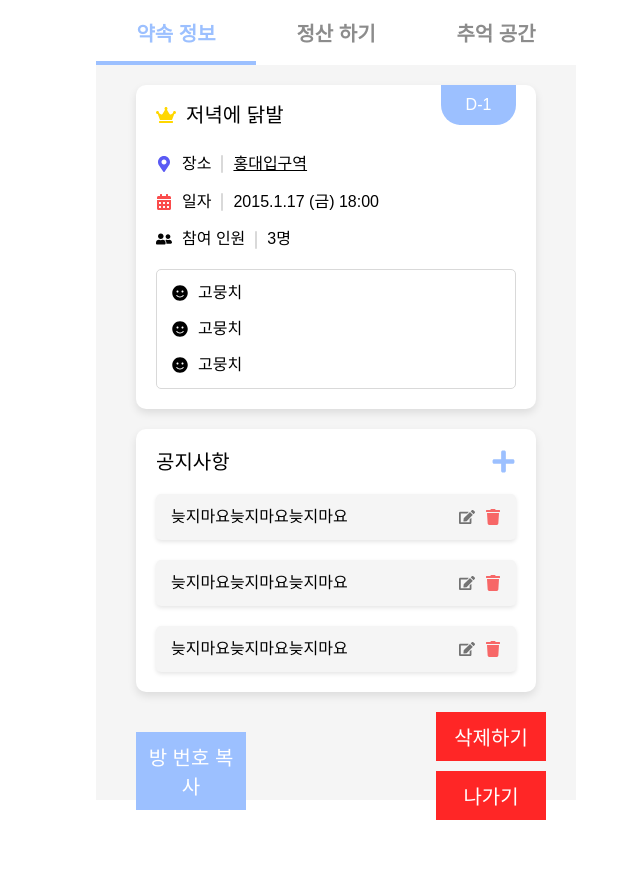
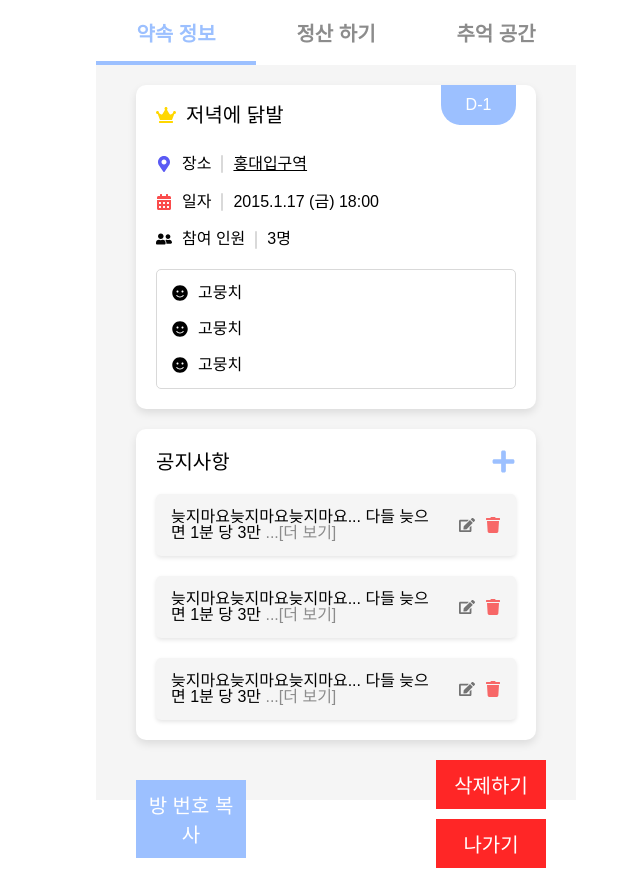
Before and after one commit to FRONT-END-BOOTCAMP-PLUS-3/moongchija, a Next.js app: page /user/appointments/1/information in a window 1280 px wide. Shown: the whole page, without its empty margins (304-944 px from the left). Before the commit the page ends 840 px from the top, so only its background shows below. Built offline with nearby package versions, Linux system fonts and the light colour scheme; a web font is replaced by a local one.

Commit message:
[style] 상세페이지 공지사항 더보기/접기 및 모달창 스타일 수정

```diff
--- a/app/user/appointments/[id]/components/information/NoticeBox/NoticeBox.module.scss
+++ b/app/user/appointments/[id]/components/information/NoticeBox/NoticeBox.module.scss
@@ -6,6 +6,7 @@
   border-radius: 5px;
   padding: 15px;
   box-shadow: 0 2px 4px rgba(0, 0, 0, 0.1);
+  gap: 20px;
 }
 
 .editIcon {
@@ -16,42 +17,44 @@
 .trashIcon {
   color: rgb(247, 103, 103);
   cursor: pointer;
-
 }
 
-.icons{
+.icons {
   display: flex;
-  gap:10px;
+  gap: 10px;
+}
+
+.toggle {
+  color: var(--grey-4-color);
+  cursor: pointer;
 }
 
 .modalContainer {
   width: 100%;
 }
 
-.title {
+.modalTitle {
   font-size: 20px;
 }
 
-.content {
-  width: 340px;
+.modalContent {
+  width: 360px;
   height: 300px;
   font-size: 16px;
   padding: 10px;
   border: 1px solid var(--grey-6-color);
   border-radius: 5px;
+  resize: none;
+  outline: none;
   margin-top: 20px;
   margin-bottom: 20px;
-  resize: none;
-  outline: none;
 
   &::placeholder {
     color: #898989;
   }
 }
 
-
-
-.editButton{
- display: flex;
- justify-content: center;
+.editButton {
+  display: flex;
+  justify-content: center;
 }
--- a/app/user/appointments/[id]/components/information/NoticeBox/NoticeBox.tsx
+++ b/app/user/appointments/[id]/components/information/NoticeBox/NoticeBox.tsx
@@ -2,10 +2,23 @@ import Modal from "@/components/modal/Modal";
 import styles from "./NoticeBox.module.scss";
 import { FaEdit, FaTrash } from "react-icons/fa";
 import Button from "@/components/button/Button";
-import { useState } from "react";
+import { useState, useMemo, useRef } from "react";
 
 const NoticeBox = () => {
   const [isModalOpen, setIsModalOpen] = useState(false);
+  const [isShowMore, setIsShowMore] = useState(false); // 더보기 열고 닫는 상태
+  const textLimit = useRef(30); // 글자수 제한
+  const content =
+    "늦지마요늦지마요늦지마요... 다들 늦으면 1분 당 3만원입니다.늦지마요늦지마요늦지마요... 다들 늦으면 1분 당 3만원입니다.늦지마요늦지마요늦지마요... 다들 늦으면 1분 당 3만원입니다.";
+
+  const truncatedContent = useMemo(() => {
+    const shortContent = content.slice(0, textLimit.current);
+
+    if (content.length > textLimit.current) {
+      return isShowMore ? content : shortContent;
+    }
+    return content;
+  }, [isShowMore, content]);
 
   const openModal = () => setIsModalOpen(true);
   const closeModal = () => setIsModalOpen(false);
@@ -15,21 +28,38 @@ const NoticeBox = () => {
     closeModal();
   };
 
+  const handleDelete = () => {
+    const confirmation = confirm("삭제하겠습니까?");
+    if (confirmation) {
+      alert("삭제되었습니다");
+    }
+  };
+
   return (
     <>
       <div className={styles.box}>
-        <div>늦지마요늦지마요늦지마요</div>
+        <div className={styles.content}>
+          {truncatedContent}
+          {content.length > textLimit.current && (
+            <span
+              className={styles.toggle}
+              onClick={() => setIsShowMore(!isShowMore)}
+            >
+              {isShowMore ? " [접기]" : " ...[더 보기]"}
+            </span>
+          )}
+        </div>
         <div className={styles.icons}>
           <FaEdit className={styles.editIcon} onClick={openModal} />
-          <FaTrash className={styles.trashIcon} />
+          <FaTrash className={styles.trashIcon} onClick={handleDelete} />
         </div>
       </div>
 
       <Modal isOpen={isModalOpen} onClose={closeModal}>
         <div className={styles.modalContainer}>
           <div className={styles.modalBox}>
-            <span className={styles.title}>공지사항 수정하기</span>
-            <textarea className={styles.content} defaultValue="원래 내용" />
+            <span className={styles.modalTitle}>공지사항 수정하기</span>
+            <textarea className={styles.modalContent} defaultValue={content} />
             <div className={styles.editButton}>
               <Button
                 text="수정하기"
--- a/app/user/appointments/[id]/components/information/NoticeDetail/NoticeDetail.module.scss
+++ b/app/user/appointments/[id]/components/information/NoticeDetail/NoticeDetail.module.scss
@@ -18,9 +18,9 @@
 }
 
 .plusIcon {
-  color: var(--primary-color); /* primary 색상 적용 */
+  color: var(--primary-color);
   font-size: 25px;
-  cursor: pointer; /* 클릭 가능 표시 */
+  cursor: pointer;
 }
 
 .wrapper {
@@ -49,7 +49,7 @@
 }
 
 .noticeContent {
-  width: 340px;
+  width: 360px;
   height: 300px;
   font-size: 16px;
   padding: 10px;
--- a/app/user/appointments/[id]/information/page.tsx
+++ b/app/user/appointments/[id]/information/page.tsx
@@ -17,8 +17,6 @@ const InformationPage = () => {
     );
     if (confirmation) {
       alert("방이 삭제되었습니다.");
-    } else {
-      alert("취소되었습니다.");
     }
   };
 
@@ -26,8 +24,6 @@ const InformationPage = () => {
     const confirmation = confirm("방을 정말 나가시겠습니까?");
     if (confirmation) {
       alert("방을 나갔습니다.");
-    } else {
-      alert("취소되었습니다.");
     }
   };
 
```
